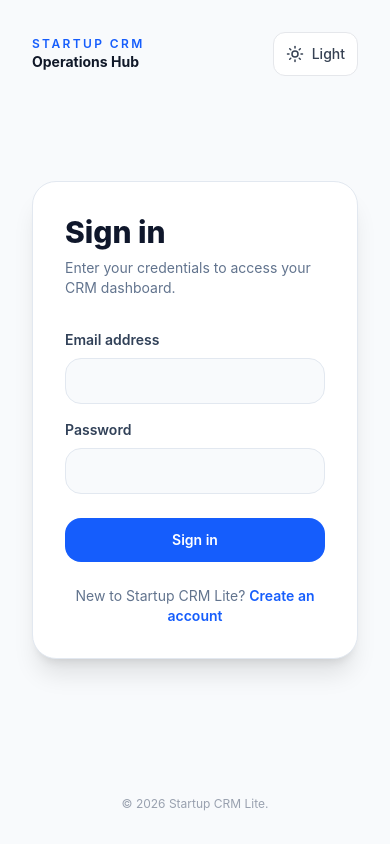
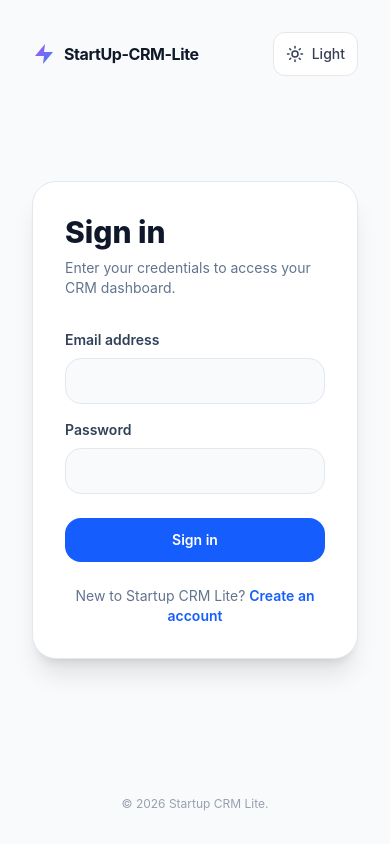
Before and after one commit to SaiLokeshGoud/StartUp-CRM-Lite, a React (Vite) app in the folder frontend/: page /login in a window 390 px wide. Built offline with nearby package versions, Linux system fonts and the light colour scheme.

Commit message:
feat: implement responsive Navbar and authentication pages for Login and Register

```diff
--- a/frontend/src/components/common/Navbar.jsx
+++ b/frontend/src/components/common/Navbar.jsx
@@ -38,13 +38,19 @@ export default function Navbar() {
   return (
     <aside className="fixed inset-x-0 bottom-0 z-40 border-t border-gray-200 bg-white/95 backdrop-blur transition-colors duration-200 dark:border-gray-700 dark:bg-slate-900/95 md:sticky md:top-0 md:h-screen md:w-64 md:flex-shrink-0 md:border-r md:border-t-0 lg:w-72">
       <div className="flex items-center justify-between px-4 py-3 md:hidden">
-        <div>
-          <p className="text-xs font-semibold uppercase tracking-[0.3em] text-blue-600">
-            Startup CRM
-          </p>
-          <p className="text-sm font-semibold text-gray-900 dark:text-white">
-            Lite
-          </p>
+        <div className="flex items-center gap-2">
+          <svg className="h-6 w-6" viewBox="0 0 24 24" fill="url(#nav-bolt-grad-1)">
+            <defs>
+              <linearGradient id="nav-bolt-grad-1" x1="0%" y1="0%" x2="100%" y2="100%">
+                <stop offset="0%" stopColor="#a855f7" />
+                <stop offset="100%" stopColor="#3b82f6" />
+              </linearGradient>
+            </defs>
+            <path d="M13 2L3 14h9l-1 8 10-12h-9l1-8z" />
+          </svg>
+          <span className="text-md font-bold tracking-tight text-gray-900 dark:text-white">
+            StartUp-CRM-Lite
+          </span>
         </div>
 
         <button
@@ -97,13 +103,21 @@ export default function Navbar() {
       )}
 
       <nav className="hidden md:flex md:flex-1 md:flex-col md:gap-2 md:px-4 md:py-6">
-        <div className="mb-4 hidden px-2 lg:block">
-          <p className="text-xs font-semibold uppercase tracking-[0.3em] text-blue-600">
-            Startup CRM
-          </p>
-          <h2 className="mt-1 text-lg font-semibold text-gray-900 dark:text-white">
-            Operations Hub
-          </h2>
+        <div className="mb-6 hidden px-2 lg:block">
+          <div className="flex items-center gap-2">
+            <svg className="h-7 w-7" viewBox="0 0 24 24" fill="url(#nav-bolt-grad-2)">
+              <defs>
+                <linearGradient id="nav-bolt-grad-2" x1="0%" y1="0%" x2="100%" y2="100%">
+                  <stop offset="0%" stopColor="#a855f7" />
+                  <stop offset="100%" stopColor="#3b82f6" />
+                </linearGradient>
+              </defs>
+              <path d="M13 2L3 14h9l-1 8 10-12h-9l1-8z" />
+            </svg>
+            <span className="text-lg font-bold tracking-tight text-gray-900 dark:text-white">
+              StartUp-CRM-Lite
+            </span>
+          </div>
         </div>
 
         {navItems.map((item) => {
--- a/frontend/src/pages/Login.jsx
+++ b/frontend/src/pages/Login.jsx
@@ -30,15 +30,20 @@ export default function Login() {
 
         {/* Brand Header */}
         <div className="relative z-10">
-          <div className="flex items-center gap-2">
-            <Activity className="h-6 w-6 text-blue-300" />
-            <p className="text-xs font-semibold uppercase tracking-[0.3em] text-blue-200">
-              Startup CRM
-            </p>
+          <div className="flex items-center gap-3">
+            <svg className="h-8 w-8" viewBox="0 0 24 24" fill="url(#login-bolt-grad-1)">
+              <defs>
+                <linearGradient id="login-bolt-grad-1" x1="0%" y1="0%" x2="100%" y2="100%">
+                  <stop offset="0%" stopColor="#a855f7" />
+                  <stop offset="100%" stopColor="#3b82f6" />
+                </linearGradient>
+              </defs>
+              <path d="M13 2L3 14h9l-1 8 10-12h-9l1-8z" />
+            </svg>
+            <h2 className="text-2xl font-extrabold tracking-tight text-white">
+              StartUp-CRM-Lite
+            </h2>
           </div>
-          <h2 className="mt-2 text-3xl font-extrabold tracking-tight">
-            Operations Hub
-          </h2>
         </div>
 
         {/* Feature highlights */}
@@ -84,13 +89,19 @@ export default function Login() {
       <div className="relative flex flex-1 flex-col justify-between p-8 bg-slate-50 dark:bg-slate-950 transition-colors duration-200">
         {/* Floating header & Dark Mode Toggle */}
         <div className="flex items-center justify-between">
-          <div className="md:hidden">
-            <p className="text-xs font-semibold uppercase tracking-[0.2em] text-blue-600">
-              Startup CRM
-            </p>
-            <p className="text-sm font-bold text-gray-900 dark:text-white">
-              Operations Hub
-            </p>
+          <div className="flex items-center gap-2 md:hidden">
+            <svg className="h-6 w-6" viewBox="0 0 24 24" fill="url(#login-bolt-grad-2)">
+              <defs>
+                <linearGradient id="login-bolt-grad-2" x1="0%" y1="0%" x2="100%" y2="100%">
+                  <stop offset="0%" stopColor="#a855f7" />
+                  <stop offset="100%" stopColor="#3b82f6" />
+                </linearGradient>
+              </defs>
+              <path d="M13 2L3 14h9l-1 8 10-12h-9l1-8z" />
+            </svg>
+            <span className="text-md font-bold tracking-tight text-gray-900 dark:text-white">
+              StartUp-CRM-Lite
+            </span>
           </div>
           <div className="hidden md:block" />
           <DarkModeToggle />
--- a/frontend/src/pages/Register.jsx
+++ b/frontend/src/pages/Register.jsx
@@ -42,15 +42,20 @@ export default function Register() {
 
         {/* Brand Header */}
         <div className="relative z-10">
-          <div className="flex items-center gap-2">
-            <Activity className="h-6 w-6 text-blue-300" />
-            <p className="text-xs font-semibold uppercase tracking-[0.3em] text-blue-200">
-              Startup CRM
-            </p>
+          <div className="flex items-center gap-3">
+            <svg className="h-8 w-8" viewBox="0 0 24 24" fill="url(#reg-bolt-grad-1)">
+              <defs>
+                <linearGradient id="reg-bolt-grad-1" x1="0%" y1="0%" x2="100%" y2="100%">
+                  <stop offset="0%" stopColor="#a855f7" />
+                  <stop offset="100%" stopColor="#3b82f6" />
+                </linearGradient>
+              </defs>
+              <path d="M13 2L3 14h9l-1 8 10-12h-9l1-8z" />
+            </svg>
+            <h2 className="text-2xl font-extrabold tracking-tight text-white">
+              StartUp-CRM-Lite
+            </h2>
           </div>
-          <h2 className="mt-2 text-3xl font-extrabold tracking-tight">
-            Operations Hub
-          </h2>
         </div>
 
         {/* Feature highlights */}
@@ -96,13 +101,19 @@ export default function Register() {
       <div className="relative flex flex-1 flex-col justify-between p-8 bg-slate-50 dark:bg-slate-950 transition-colors duration-200">
         {/* Floating header & Dark Mode Toggle */}
         <div className="flex items-center justify-between">
-          <div className="md:hidden">
-            <p className="text-xs font-semibold uppercase tracking-[0.2em] text-blue-600">
-              Startup CRM
-            </p>
-            <p className="text-sm font-bold text-gray-900 dark:text-white">
-              Operations Hub
-            </p>
+          <div className="flex items-center gap-2 md:hidden">
+            <svg className="h-6 w-6" viewBox="0 0 24 24" fill="url(#reg-bolt-grad-2)">
+              <defs>
+                <linearGradient id="reg-bolt-grad-2" x1="0%" y1="0%" x2="100%" y2="100%">
+                  <stop offset="0%" stopColor="#a855f7" />
+                  <stop offset="100%" stopColor="#3b82f6" />
+                </linearGradient>
+              </defs>
+              <path d="M13 2L3 14h9l-1 8 10-12h-9l1-8z" />
+            </svg>
+            <span className="text-md font-bold tracking-tight text-gray-900 dark:text-white">
+              StartUp-CRM-Lite
+            </span>
           </div>
           <div className="hidden md:block" />
           <DarkModeToggle />
```
